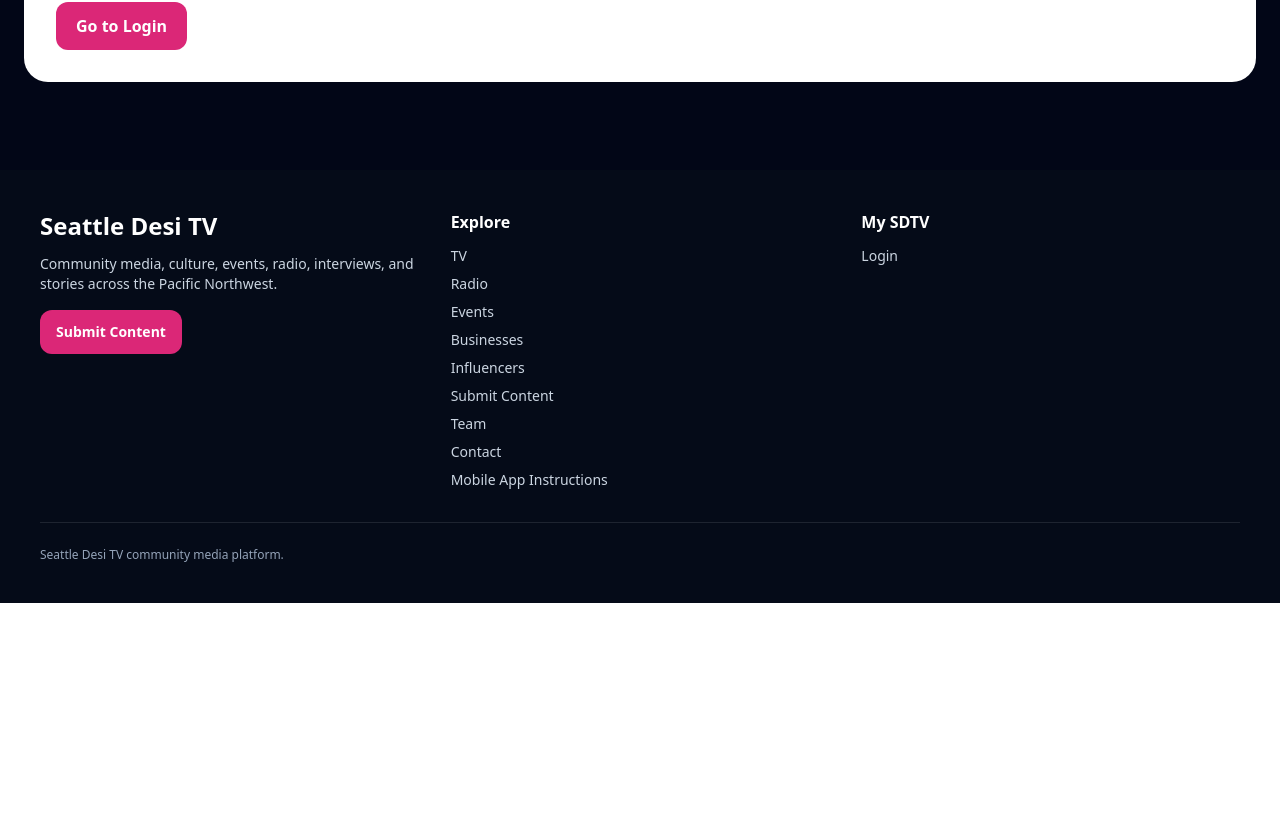
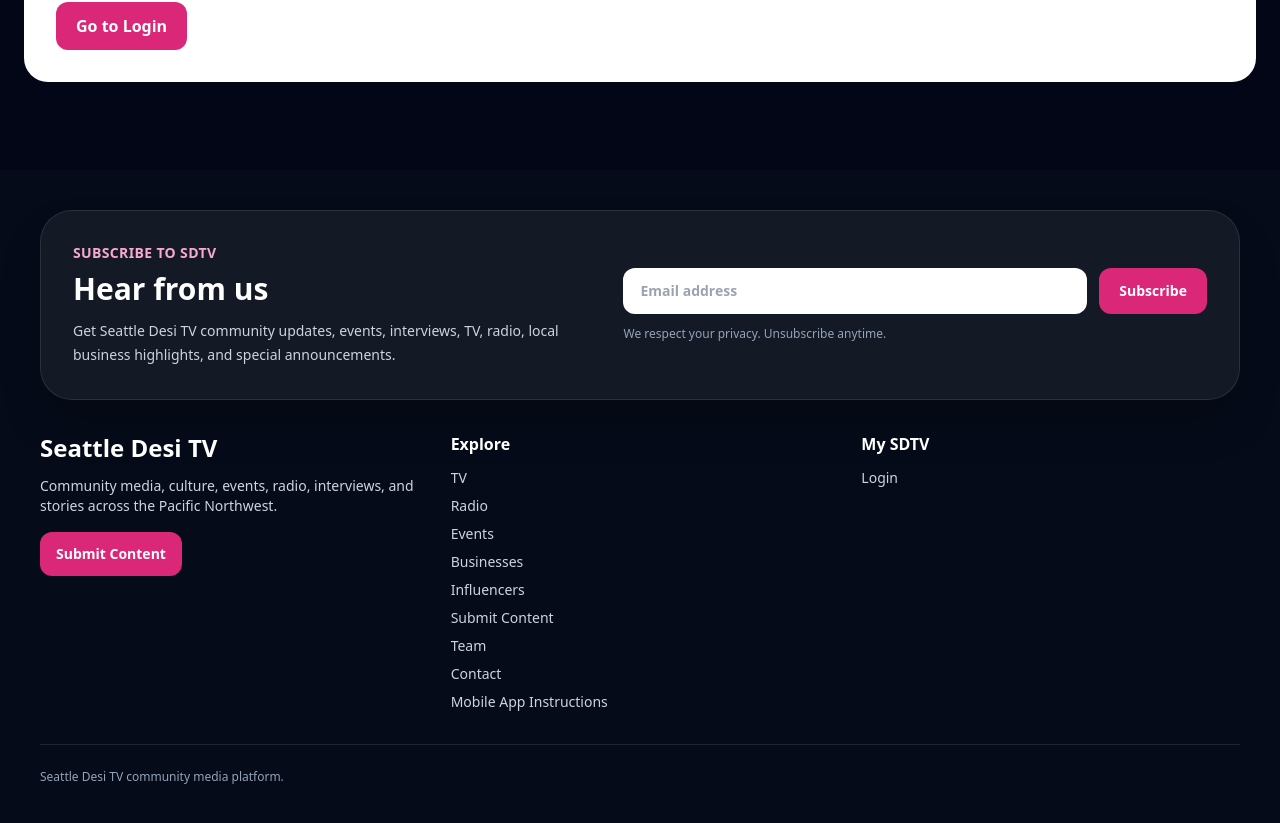
Before and after one commit to seattledesitv/seattle-desi-tv-website, a Next.js app: page /my-hub in a window 1280 px wide. Shown: the part 1569-2392 px from the top of the page. Before the commit the page ends 2172 px from the top, so only its background shows below. Built offline with nearby package versions, Linux system fonts and the light colour scheme; no server answers.

Commit message:
Add SDTV newsletter subscribe to footer

```diff
--- a/app/components/SiteFooter.tsx
+++ b/app/components/SiteFooter.tsx
@@ -1,6 +1,7 @@
 "use client";
 
 import { useEffect, useState } from "react";
+import NewsletterSubscribeForm from "./NewsletterSubscribeForm";
 import { getSupabaseBrowserClient } from "../lib/supabaseBrowser";
 import { isAdminRole, isTeamRole, resolveUserRole } from "../lib/roles";
 
@@ -26,6 +27,16 @@
 
   return (
     <footer className="bg-[#050b18] text-white px-6 md:px-10 py-10 mt-12">
+      <div className="max-w-7xl mx-auto mb-8 rounded-[2rem] border border-white/10 bg-white/[0.06] p-6 md:p-8 shadow-2xl">
+        <div className="grid gap-5 lg:grid-cols-[1fr_1.1fr] lg:items-center">
+          <div>
+            <p className="text-sm font-black uppercase tracking-wide text-pink-300">Subscribe to SDTV</p>
+            <h2 className="mt-2 text-2xl md:text-3xl font-black">Hear from us</h2>
+            <p className="mt-3 text-sm leading-6 text-slate-300">Get Seattle Desi TV community updates, events, interviews, TV, radio, local business highlights, and special announcements.</p>
+          </div>
+          <NewsletterSubscribeForm source="footer" compact />
+        </div>
+      </div>
       <div className="max-w-7xl mx-auto grid md:grid-cols-3 gap-8">
         <div>
           <h2 className="text-2xl font-black">Seattle Desi TV</h2>
```
